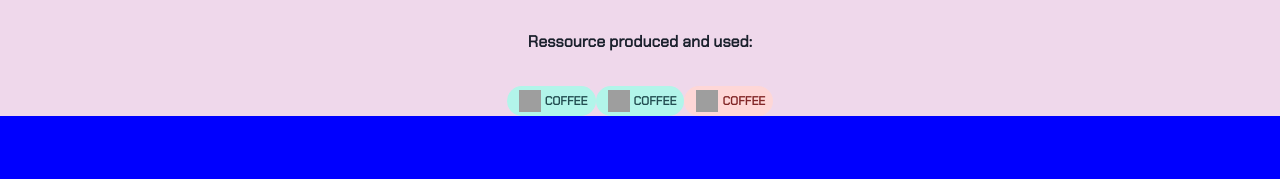
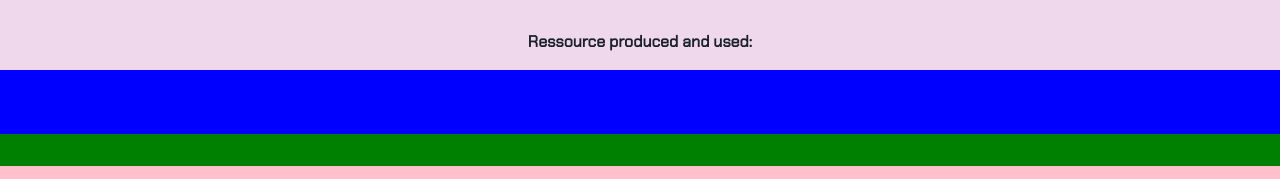
Before and after one commit to ngroult/2022-09-Orleans-CDA-Projet-DevManager, a React (Vite) app in the folder apps/frontend/web/: page / in a window 1280 px wide. Both pictures are taken after a click on the button "Open Modal". Shown: the part 618-797 px from the top of the page. Built offline with nearby package versions, Linux system fonts and the light colour scheme; grey boxes are pictures that could not be loaded.

Commit message:
fix/box bottom

```diff
--- a/apps/frontend/web/src/components/popups/CharacterModal.tsx
+++ b/apps/frontend/web/src/components/popups/CharacterModal.tsx
@@ -10,7 +10,6 @@ import {
   ModalBody,
   ModalCloseButton,
   ModalContent,
-  Spacer,
   Text,
   useDisclosure,
 } from '@chakra-ui/react';
@@ -25,6 +24,7 @@ function CharacterModal() {
         <ModalContent bg={'purple.200'}>
           <ModalCloseButton />
           <ModalBody pt={'10'} px={'0'}>
+            <Box h={'calc(100vh-7rem)'}>
               <Center>
                 <Image
                   boxSize="35%"
@@ -111,8 +111,9 @@ function CharacterModal() {
                   </Badge>
                 </Box>
               </Center>
-            <Box bottom={'1'}>
-              <Box h={'4rem'} bg={'blue'} w={'100%'}></Box>
+            </Box>
+            <Box pos={'absolute'} bottom={'0'} w={'100%'}>
+              <Box h={'4rem'} bg={'blue'}></Box>
               <Box h={'2rem'} bg={'green'}></Box>
               <Box h={'1rem'} bg={'pink'}></Box>
             </Box>
```
Also changed, not shown: 1 other file (tests, documents, lock files or other folders). Lines whose indentation alone changed are shown as unchanged.
